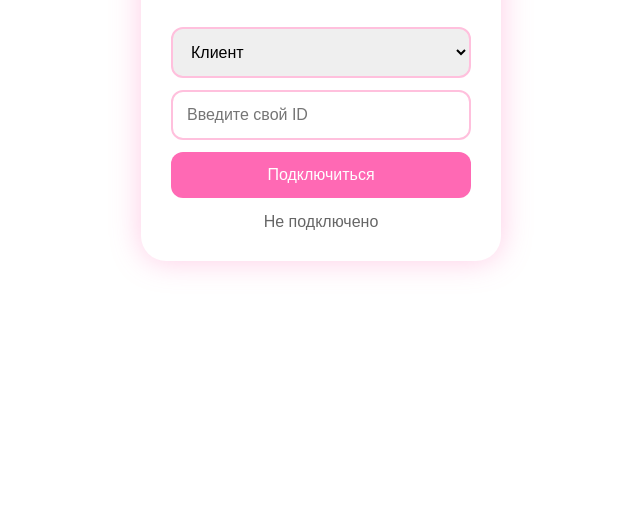
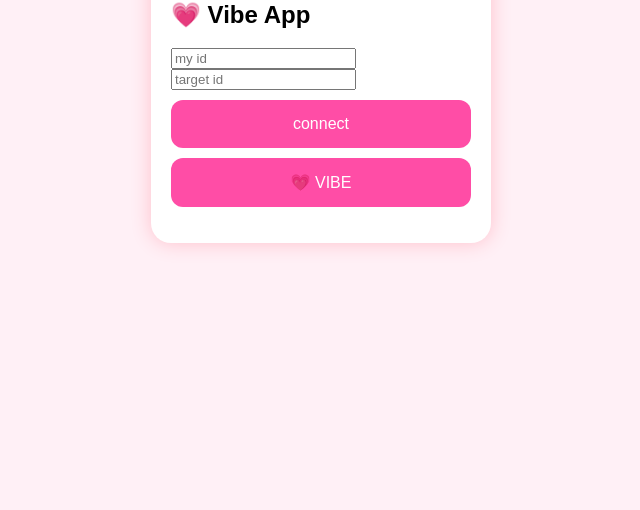
Before and after one commit to prunik-96/chokaLOVE, a plain HTML site: page index.html in a window 1280 px wide. Shown: the part 306-816 px from the top of the page, without its empty margins (319-959 px from the left). Drawn offline with Linux system fonts and the light colour scheme; no server answers.

Commit message:
Update index.html

```diff
--- a/index.html
+++ b/index.html
@@ -1,53 +1,54 @@
 <!DOCTYPE html>
-<html lang="ru">
+<html>
 <head>
-    <meta charset="UTF-8">
-    <meta name="viewport" content="width=device-width, initial-scale=1.0">
-    <title>Pink Signal</title>
-    <link rel="stylesheet" href="style.css">
+<meta charset="UTF-8">
+<title>Vibe Button</title>
+
+<style>
+body{
+    font-family: sans-serif;
+    background: #fff0f6;
+    display:flex;
+    justify-content:center;
+    align-items:center;
+    height:100vh;
+}
+
+.card{
+    width:300px;
+    padding:20px;
+    border-radius:20px;
+    background:white;
+    box-shadow:0 0 20px pink;
+}
+
+button{
+    width:100%;
+    padding:15px;
+    margin-top:10px;
+    border:none;
+    border-radius:12px;
+    background:#ff4da6;
+    color:white;
+    font-size:16px;
+}
+</style>
 </head>
 <body>
 
-<div class="container">
+<div class="card">
+    <h2>💗 Vibe App</h2>
 
-    <h1>💗 Pink Signal</h1>
+    <input id="myId" placeholder="my id">
+    <input id="target" placeholder="target id">
 
-    <select id="role">
-        <option value="client">Клиент</option>
-        <option value="sender">Отправитель</option>
-    </select>
+    <button onclick="connect()">connect</button>
+    <button onclick="vibe()">💗 VIBE</button>
 
-    <input
-        type="text"
-        id="myId"
-        placeholder="Введите свой ID"
-    >
-
-    <button id="connectBtn">
-        Подключиться
-    </button>
-
-    <div id="senderPanel" class="hidden">
-
-        <input
-            type="text"
-            id="targetId"
-            placeholder="ID клиента"
-        >
-
-        <button id="sendBtn">
-            💗 Отправить вибрацию
-        </button>
-
-    </div>
-
-    <div id="status">
-        Не подключено
-    </div>
-
+    <p id="status"></p>
 </div>
 
-<script type="module" src="app.js"></script>
+<script src="app.js"></script>
 
 </body>
 </html>
```
